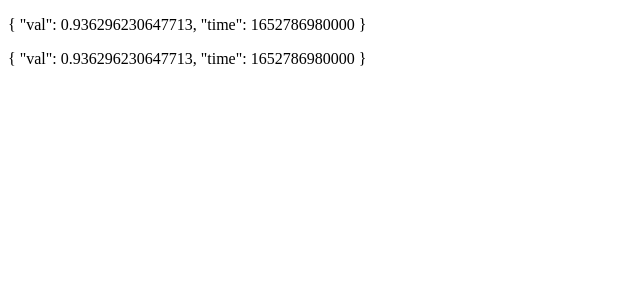
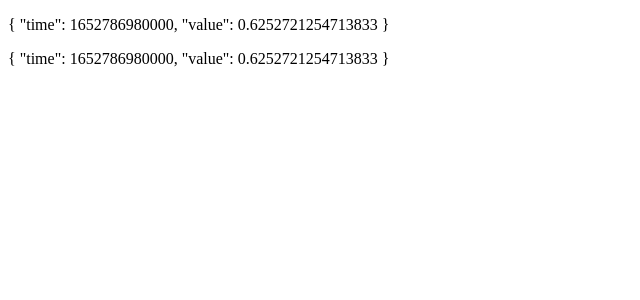
Before and after one commit to hv-pul/nuxt-server-state-test, a Nuxt app: page / in a window 1280 px wide. Shown: the top 300 px of the page, without its empty margins (0-640 px from the left). Built offline with nearby package versions, Linux system fonts and the light colour scheme.

Commit message:
feat: simple useState example

```diff
--- a/app.vue
+++ b/app.vue
@@ -1,6 +1,6 @@
 <template>
   <div>
-    <Example />
-    <Example />
+    <ProperExample />
+    <ProperExample />
   </div>
 </template>
--- /dev/null
+++ b/components/ProperExample.vue
@@ -0,0 +1,10 @@
+<template>
+  <p>{{ test }}</p>
+</template>
+
+<script setup>
+
+import {useProper} from "../composables/proper";
+
+const test = useProper();
+</script>
--- /dev/null
+++ b/composables/proper.js
@@ -0,0 +1,6 @@
+import {useState} from "nuxt/app";
+
+export const useProper = () => useState('proper', () => ({
+    time: Date.now(),
+    value: Math.random()
+}))
```
